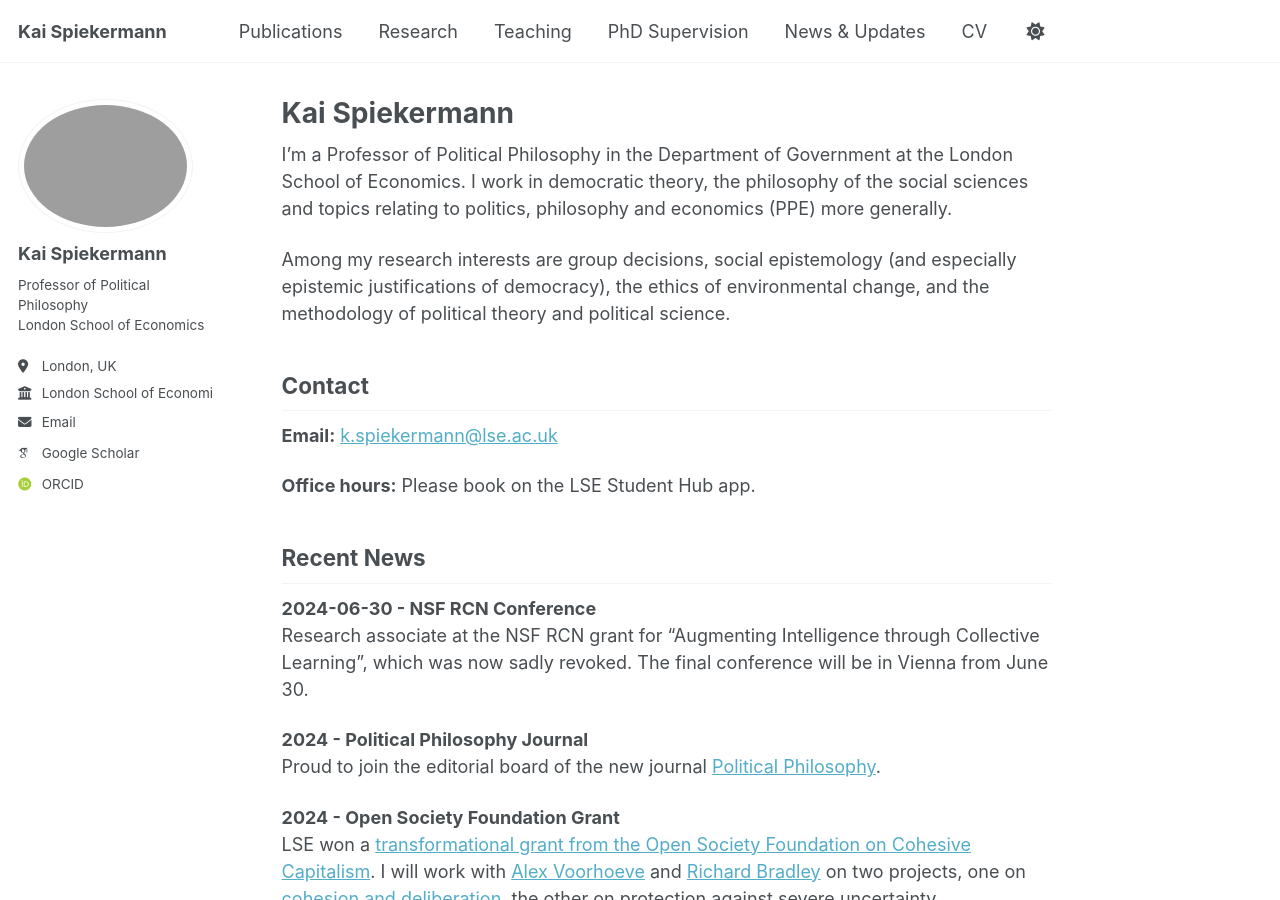
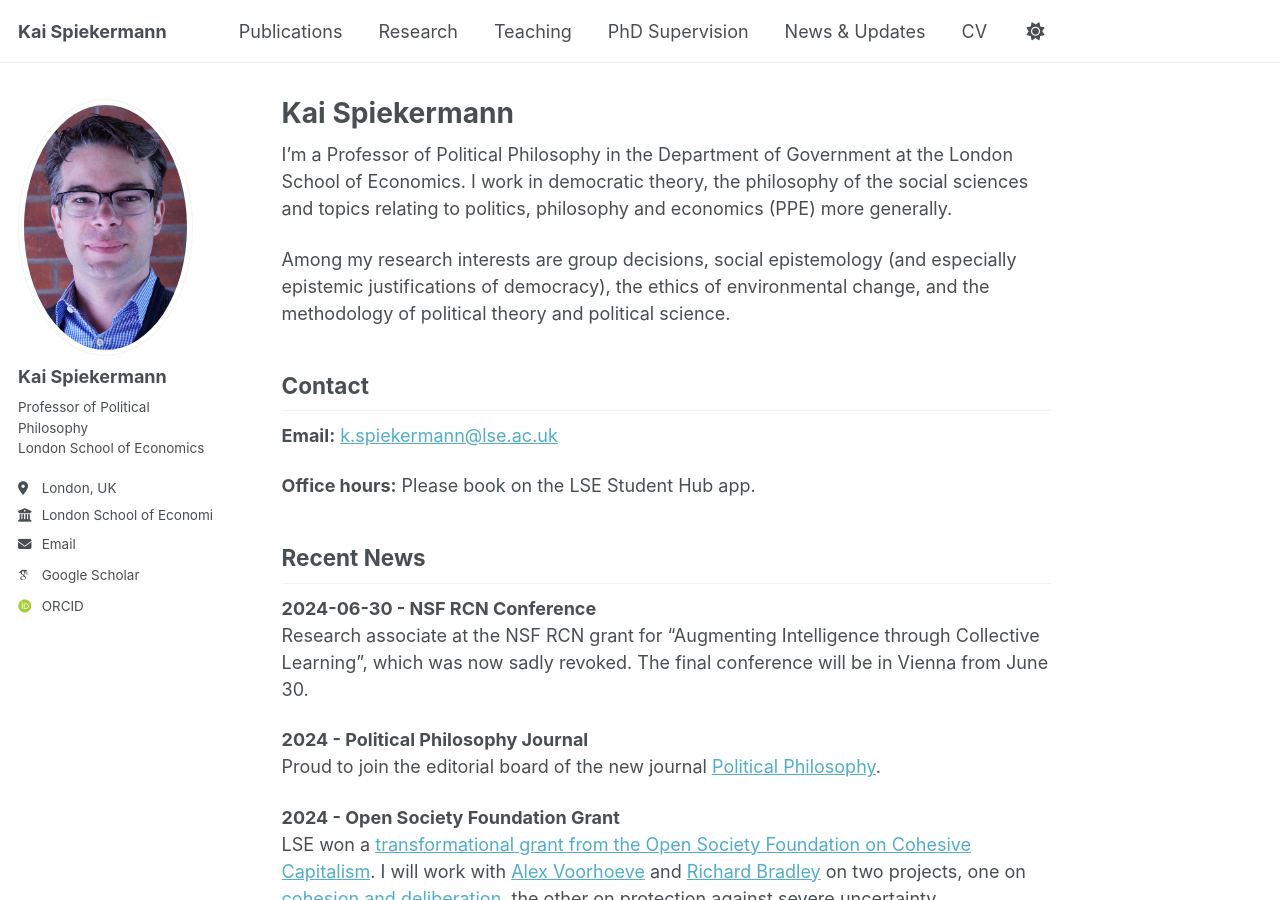
Before and after one commit to kaispk/kaispk.github.io, a Jekyll site: the page built from _pages/about.md, in a window 1280 px wide and 900 px high. Built offline with Jekyll 4.4.1, drawn with Linux system fonts in a browser that asks for light colours; some web fonts are replaced; a script that is not in the unit is left out.

Commit message:
Update _config.yml photo2

```diff
--- a/_config.yml
+++ b/_config.yml
@@ -17,7 +17,7 @@ repository               : "kaispk/kaispk.github.io"
 # Site Author - The following control what appear as part of the author content on the side bar.
 author:
   # Biographic information
-  avatar           : "kai_portrait2.jpg" # Update this with your photo
+  avatar           : "kai portrait2.jpg" # Update this with your photo
   name             : "Kai Spiekermann"
   pronouns         : # example: "he/him"
   bio              : "Professor of Political Philosophy<br/>London School of Economics"
```
